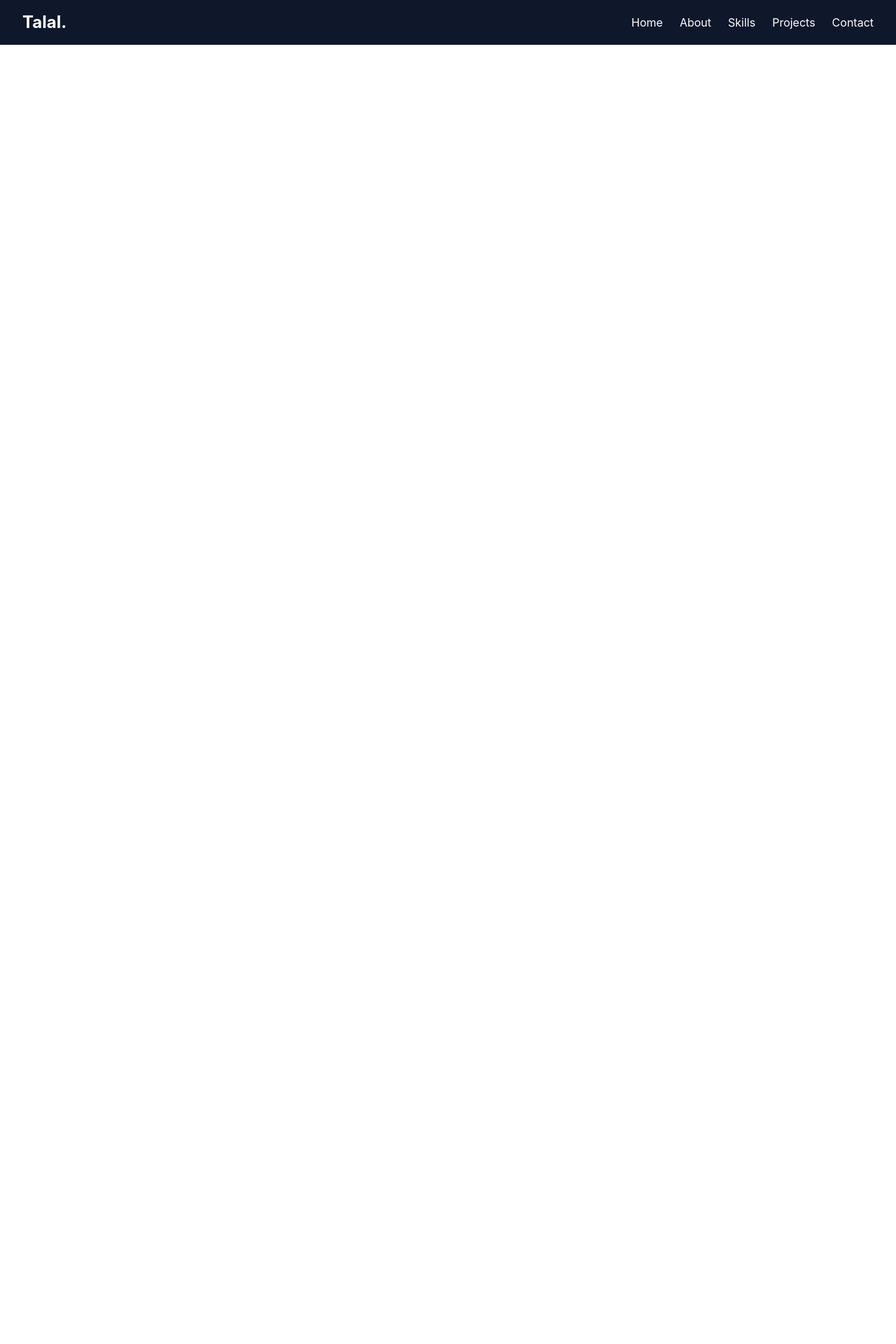
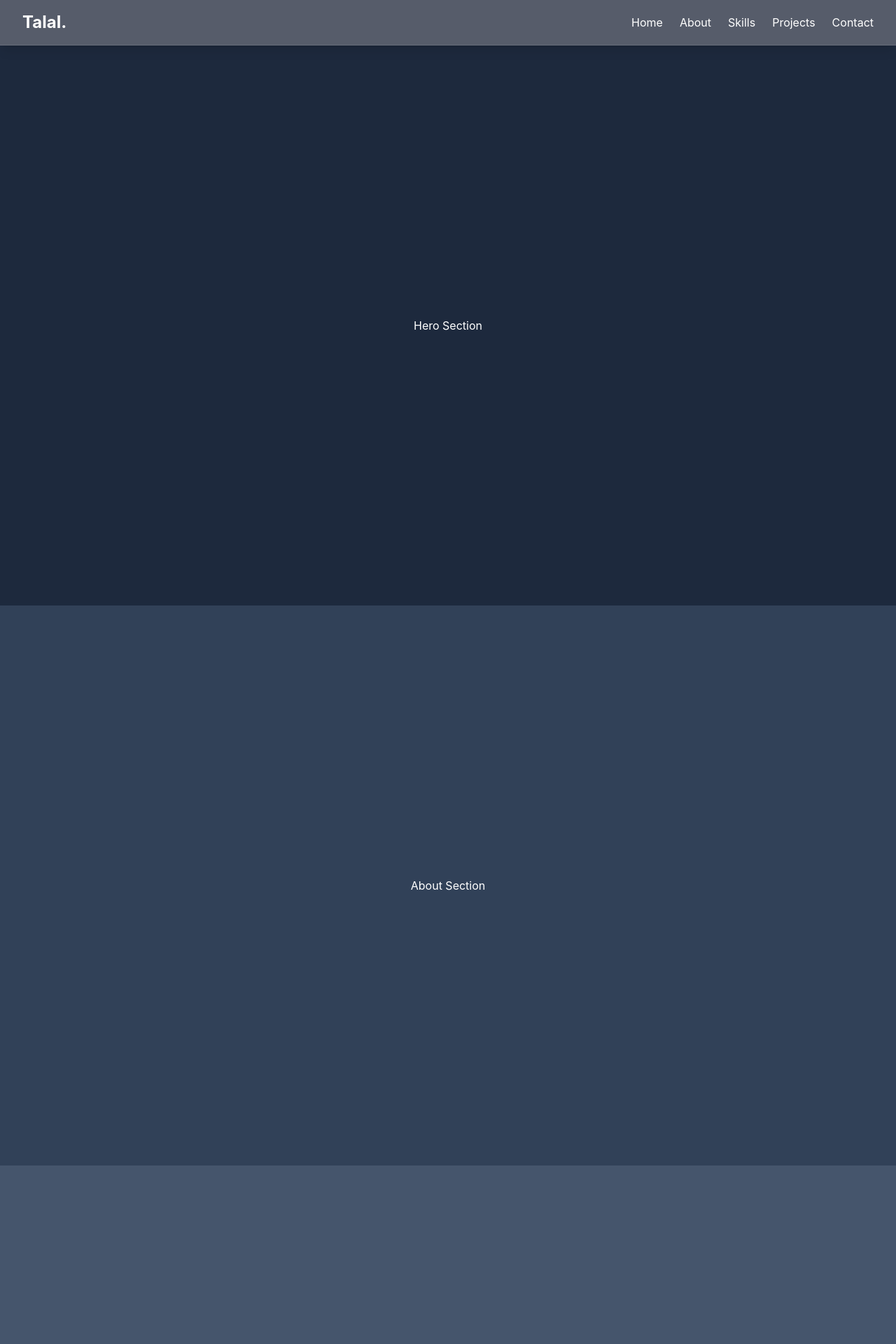
Before and after one commit to talijan123/talal-portfolio, a React (Vite) app: page / in a window 1280 px wide. Shown: the top 1920 px of the page at 70% size. Before the commit the page ends 800 px from the top, so only its background shows below. Built offline with nearby package versions, Linux system fonts and the light colour scheme; the HTML template or start-up script is replaced by a standard one.

Commit message:
Make navbar sticky with glass effect

```diff
--- a/src/App.jsx
+++ b/src/App.jsx
@@ -1,10 +1,21 @@
-import Navbar from "./components/Navbar/Navbar.jsx"
-import Hero from "./components/Hero/Hero.jsx";
+import Navbar from "./components/Navbar/Navbar";
 
 export default function App() {
   return (
     <>
       <Navbar />
+
+      <section className="h-screen flex items-center justify-center bg-slate-800 text-white">
+        Hero Section
+      </section>
+
+      <section className="h-screen flex items-center justify-center bg-slate-700 text-white">
+        About Section
+      </section>
+
+      <section className="h-screen flex items-center justify-center bg-slate-600 text-white">
+        Projects Section
+      </section>
     </>
   );
 }
--- a/src/components/Navbar/Navbar.jsx
+++ b/src/components/Navbar/Navbar.jsx
@@ -4,7 +4,7 @@ export default function Navbar() {
     const [menuOpen, setMenuOpen] = useState(false);
 
     return (
-        <nav className="bg-slate-900 text-white px-8 py-4">
+        <nav className="sticky top-0 z-50 bg-slate-900/70 backdrop-blur-md border-b border-white/10 shadow-lg text-white px-8 py-4">
 
             <div className="flex justify-between items-center">
 
```
